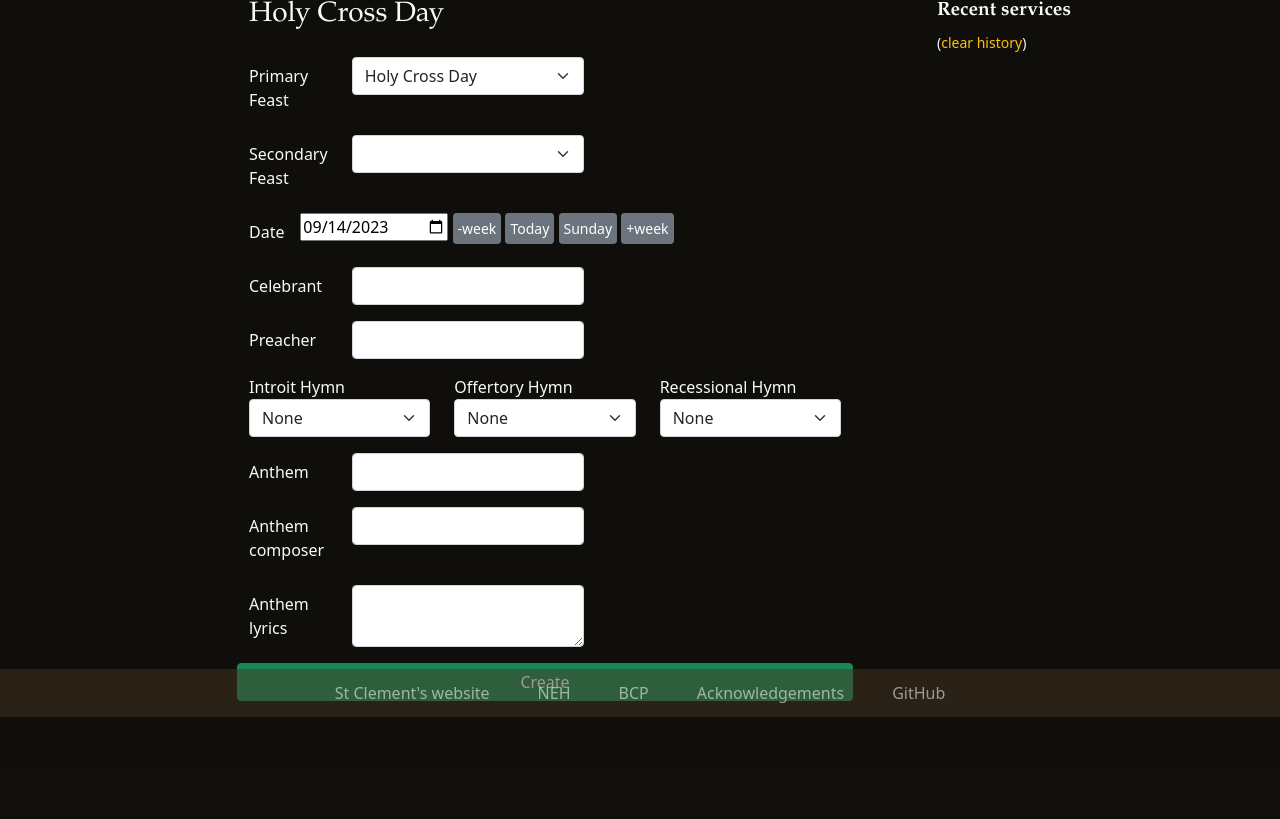
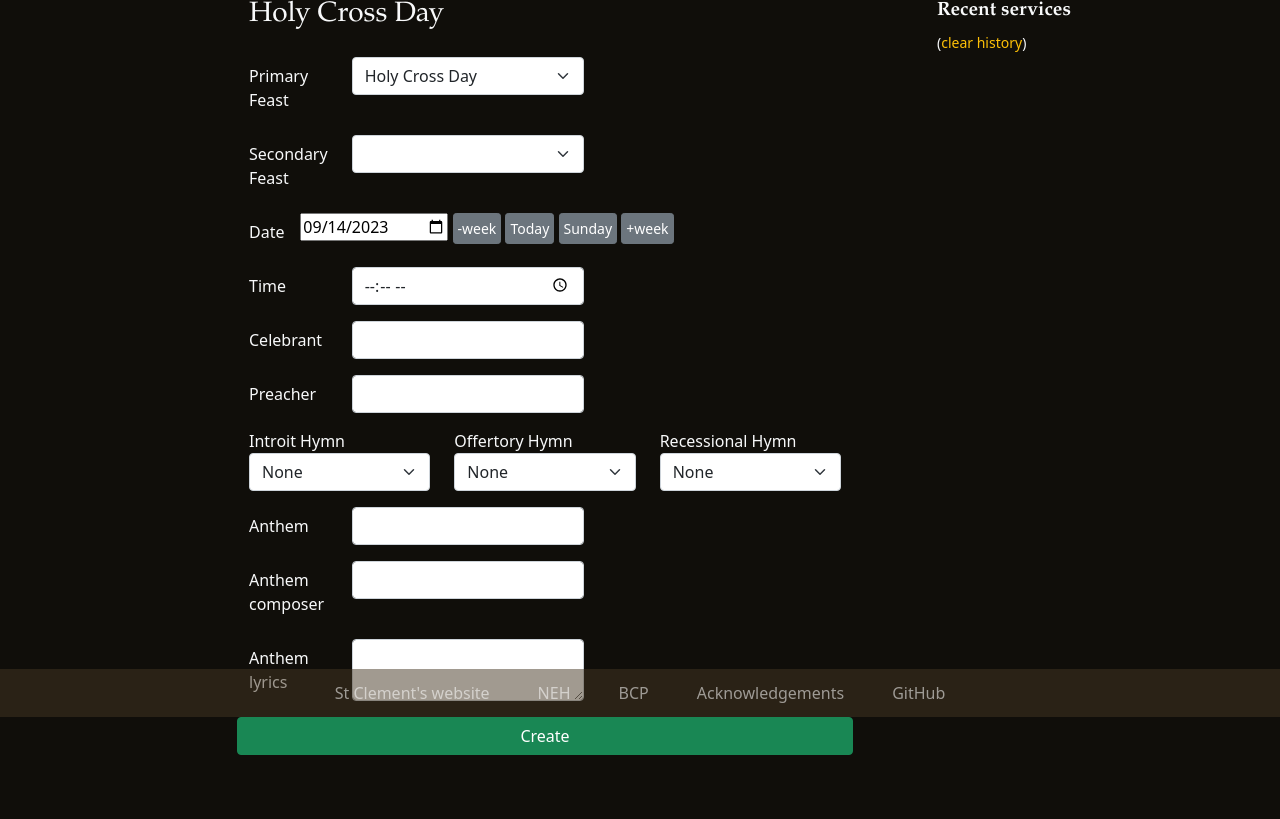
Before and after one commit to jftsang/pypew, a Flask app: page /pewSheet in a window 1280 px wide. Shown: the part 83-902 px from the top of the page. Before the commit the page ends 800 px from the top, so only its background shows below. Run offline with Flask 2, Linux system fonts and the light colour scheme; parts of the project's set-up code (start-up, migrations or seed data) failed here and were passed over; some libraries are stand-ins or nearby versions.

Commit message:
Include time on service sheets

```diff
--- a/filters.py
+++ b/filters.py
@@ -16,6 +16,13 @@ def nullsafe(f):
 
 def as_richtext(item: ServiceItem) -> RichText:
     return item.as_richtext()
+
+
+def service_supertitle(service: Service) -> str:
+    s = english_date(service.date)
+    if service.time:
+        s += f", " + service.time.strftime("%-I:%M%p").lower()
+    return s
 
 
 @nullsafe
@@ -71,5 +78,6 @@ filters_context = {
     'english_date': english_date,
     'service_header': service_header,
     'service_subtitle': service_subtitle,
+    'service_supertitle': service_supertitle,
     'service_summary': service_summary,
 }
--- a/forms.py
+++ b/forms.py
@@ -1,6 +1,12 @@
 from flask import request
 from flask_wtf import FlaskForm
-from wtforms import StringField, SelectField, DateField, HiddenField
+from wtforms import (
+    DateField,
+    HiddenField,
+    SelectField,
+    StringField,
+    TimeField,
+)
 from wtforms.validators import DataRequired
 from wtforms.widgets import TextArea
 
@@ -14,11 +20,16 @@ class PewSheetForm(FlaskForm):
     title = HiddenField('Title')
     feasts = Feast.upcoming()
     feast_choices = [(feast.slug, feast.name) for feast in feasts]
-    primary_feast_name = SelectField('Primary Feast',
-                                     choices=feast_choices)
-    secondary_feast_name = SelectField('Secondary Feast',
-                                       choices=[('', '')] + feast_choices)
+    primary_feast_name = SelectField(
+        'Primary Feast',
+        choices=feast_choices
+    )
+    secondary_feast_name = SelectField(
+        'Secondary Feast',
+        choices=[('', '')] + feast_choices
+    )
     date = DateField('Date', validators=[DataRequired()])
+    time = TimeField('Time', validators=[DataRequired()])
     celebrant = StringField('Celebrant')
     preacher = StringField('Preacher')
 
--- a/models.py
+++ b/models.py
@@ -2,14 +2,14 @@ import datetime as dt
 import os
 import re
 import typing
-from abc import abstractmethod, ABC
+from abc import ABC, abstractmethod
 from functools import cache
 from pathlib import Path
 from typing import List, Optional
 
 import jinja2
 import yaml
-from attr import field, define
+from attr import define, field
 from dateutil.easter import easter
 from docx import Document
 from docxtpl import DocxTemplate, RichText
@@ -313,6 +313,7 @@ class Service:
     date: dt.date = field()
     primary_feast: Feast = field()
     secondary_feast: Optional[Feast] = field(default=None)
+    time: dt.time = field(default=dt.time(11, 0))
     celebrant: str = field(default='')
     preacher: str = field(default='')
     introit_hymn: Optional[Music] = field(default=None)
@@ -448,6 +449,7 @@ class Service:
         return Service(
             title=form.title.data,
             date=form.date.data,
+            time=form.time.data,
             celebrant=form.celebrant.data,
             preacher=form.preacher.data,
             primary_feast=primary_feast,
--- a/templates/serviceDetails.html
+++ b/templates/serviceDetails.html
@@ -13,7 +13,7 @@
         </div>
     </div>
 
-    <p class="small"><em>{{ service.date | english_date }}<br/>
+    <p class="small"><em>{{ service | service_supertitle }}<br/>
         {{ service | service_subtitle }}</em></p>
 
     {% for item in service.items %}
--- a/templates/serviceForm.html
+++ b/templates/serviceForm.html
@@ -56,6 +56,20 @@
                id="next-week-btn">+week</a>
             {% if form.date.errors %}
                 {% for error in form.date.errors %}
+                    <small class="font-small text-danger">
+                        {{ error }}
+                    </small>
+                {% endfor %}
+            {% endif %}
+        </div>
+    </div>
+
+    <div class="row mb-3">
+        {{ form.time.label(class='col-sm-2 col-form-label') }}
+        <div class="col-sm-5">
+            {{ form.time(class='form-control') }}
+            {% if form.time.errors %}
+                {% for error in form.time.errors %}
                     <small class="font-small text-danger">
                         {{ error }}
                     </small>
```
Also changed, not shown: tests/test_pypew.py (+11 -4 lines), 1 other file.
